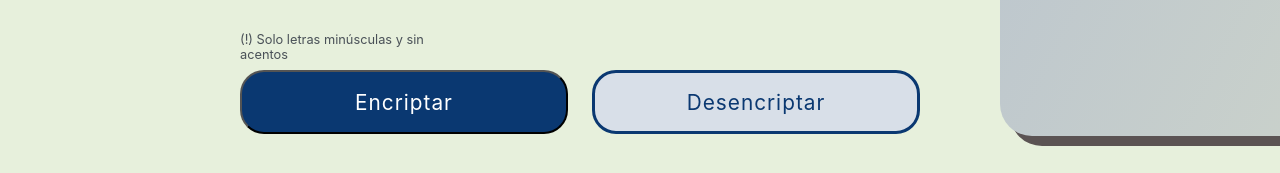
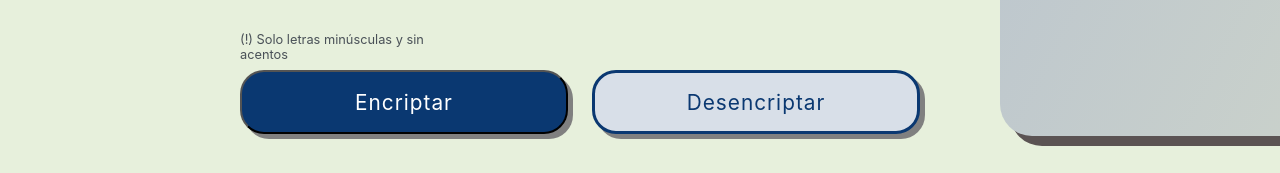
Before and after one commit to Saul-RM-97/Encriptador-De-Texto, a plain HTML site: page index.html in a window 1280 px wide. Shown: the part 816-989 px from the top of the page. Drawn offline with Linux system fonts and the light colour scheme.

Commit message:
Se agrega box-shadow a los botones style.css

```diff
--- a/style.css
+++ b/style.css
@@ -84,6 +84,8 @@ header {
     transition: background-color 0.5s ease, backdrop-filter 0.5s ease; /* Transición suave para los cambios de fondo y filtro */
     overflow: hidden; /* Oculta el desbordamiento del contenido */
     letter-spacing: 1px;
+    box-shadow: 5px 5px gray;
+    backdrop-filter: blur (15px);
 }
 
 /* Estilo específico para el botón de encriptador */
```
